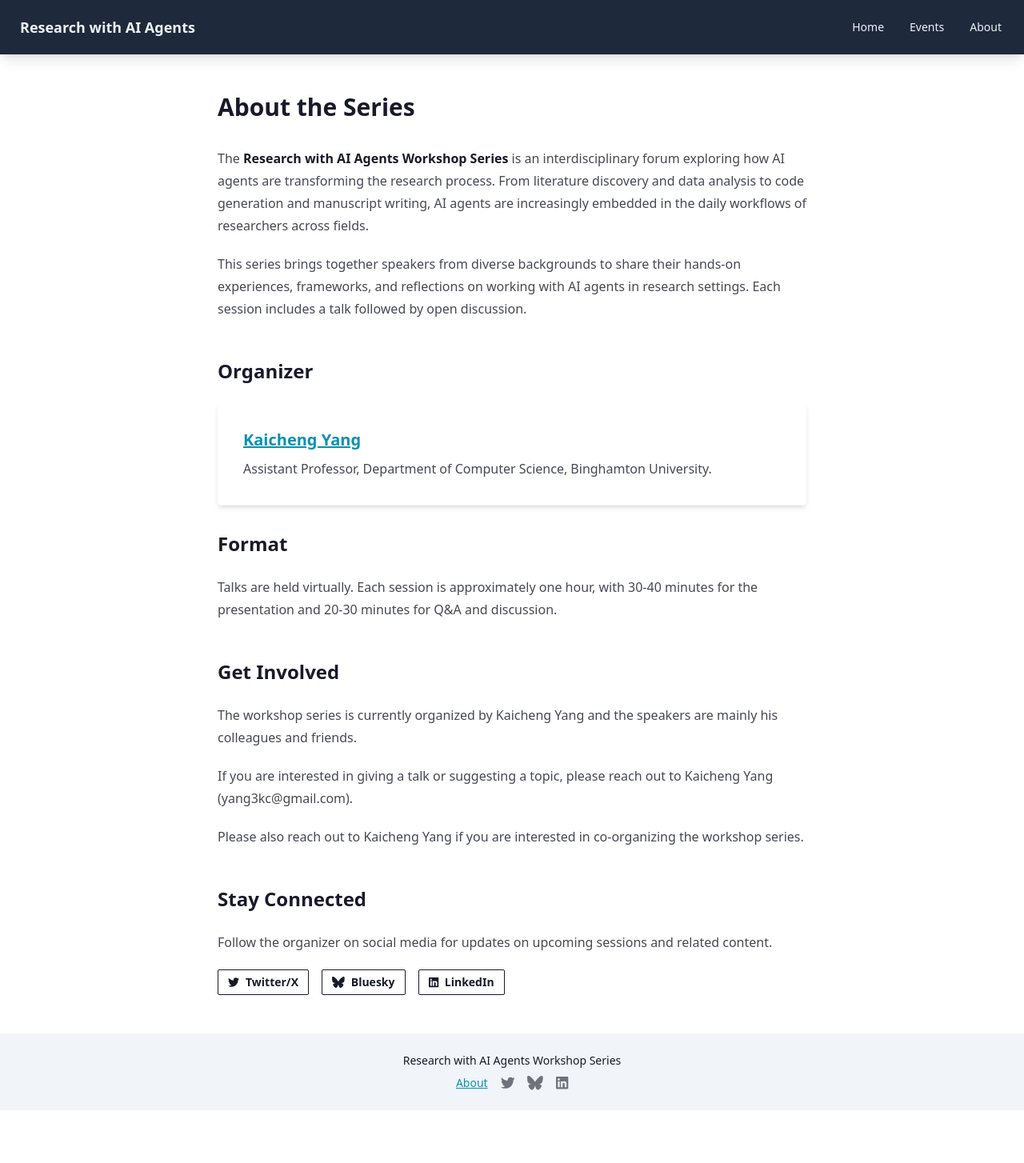
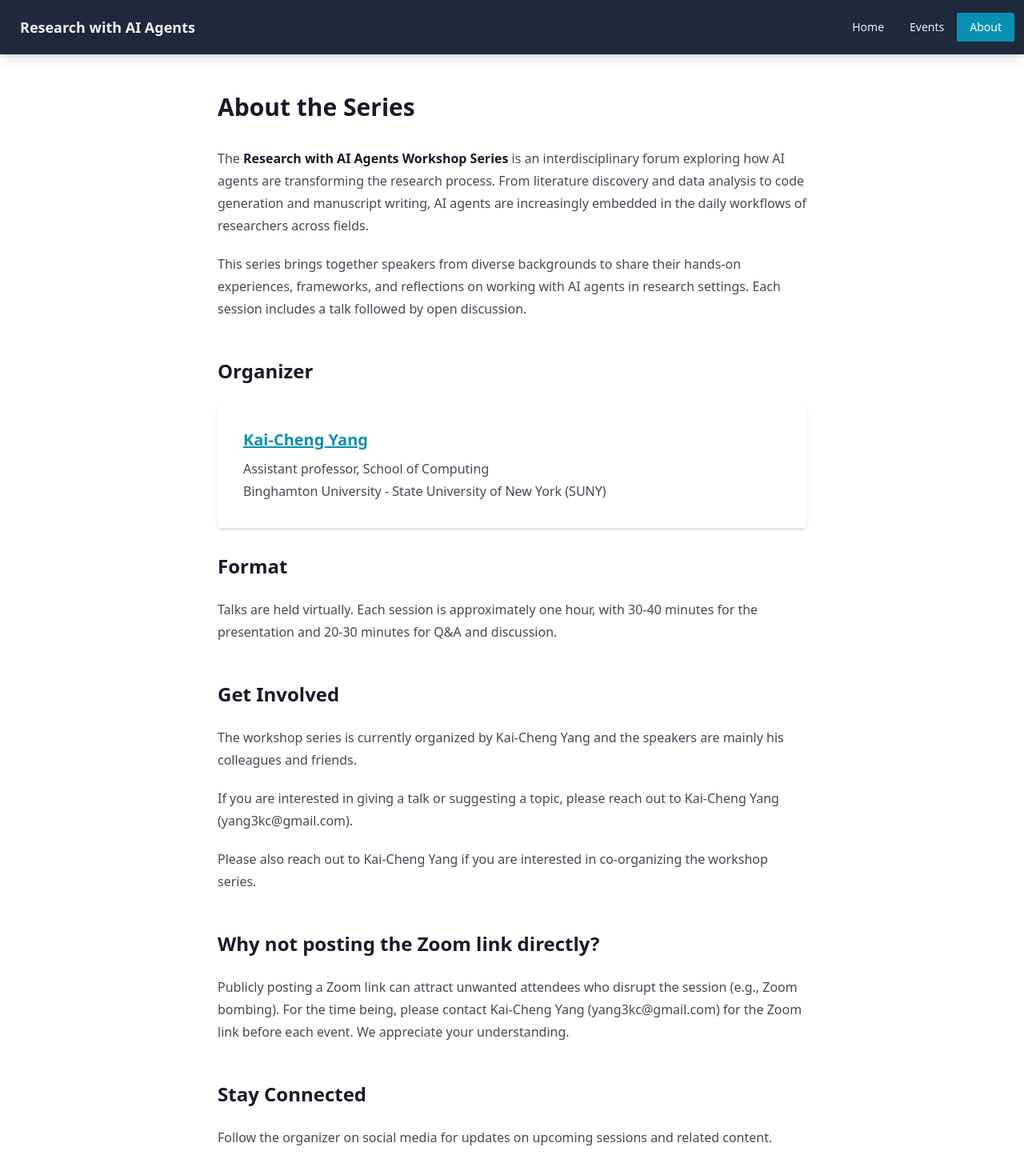
Before and after one commit to Research-with-AI-agents-workshop/Research-with-AI-agents-workshop.github.io, a Vue app: page /about in a window 1280 px wide. Shown: the top 1454 px of the page at 80% size. Before the commit the page ends 1388 px from the top, so only its background shows below. Built offline with nearby package versions, Linux system fonts and the light colour scheme.

Commit message:
fix: teal highlight for active navbar buttons; add Zoom bombing explanation to About page

```diff
--- a/src/components/Navbar.vue
+++ b/src/components/Navbar.vue
@@ -28,3 +28,14 @@ import { RouterLink } from 'vue-router'
     </div>
   </div>
 </template>
+
+<style>
+/* Override DaisyUI's dark active/focus state on navbar menu links */
+.navbar .menu li > a:hover,
+.navbar .menu li > a:focus,
+.navbar .menu li > a:active,
+.navbar .menu li > a.router-link-active {
+  background-color: #0891b2 !important;
+  color: #ffffff !important;
+}
+</style>
--- a/src/pages/AboutPage.vue
+++ b/src/pages/AboutPage.vue
@@ -1,5 +1,4 @@
-<script setup>
-</script>
+<script setup></script>
 
 <template>
     <div class="max-w-3xl mx-auto px-4 py-12">
@@ -7,16 +6,19 @@
 
         <div class="prose max-w-none">
             <p>
-        The <strong>Research with AI Agents Workshop Series</strong> is an interdisciplinary forum exploring
-        how AI agents are transforming the research process. From literature discovery and data
-        analysis to code generation and manuscript writing, AI agents are increasingly embedded in the
-        daily workflows of researchers across fields.
+                The <strong>Research with AI Agents Workshop Series</strong> is
+                an interdisciplinary forum exploring how AI agents are
+                transforming the research process. From literature discovery and
+                data analysis to code generation and manuscript writing, AI
+                agents are increasingly embedded in the daily workflows of
+                researchers across fields.
             </p>
 
             <p>
-        This series brings together speakers from diverse backgrounds to share their hands-on
-        experiences, frameworks, and reflections on working with AI agents in research settings.
-        Each session includes a talk followed by open discussion.
+                This series brings together speakers from diverse backgrounds to
+                share their hands-on experiences, frameworks, and reflections on
+                working with AI agents in research settings. Each session
+                includes a talk followed by open discussion.
             </p>
 
             <h2>Organizer</h2>
@@ -24,10 +26,18 @@
                 <div class="card bg-base-100 shadow-md mt-4">
                     <div class="card-body">
                         <h3 class="card-title">
-              <a href="https://kaichengyang.github.io" target="_blank" class="link link-primary">Kaicheng Yang</a>
+                            <a
+                                href="https://www.kaichengyang.me/"
+                                target="_blank"
+                                class="link link-primary"
+                                >Kai-Cheng Yang</a
+                            >
                         </h3>
                         <p>
-              Assistant Professor, Department of Computer Science, Binghamton University.
+                            Assistant professor, School of Computing
+                            <br />
+                            Binghamton University - State University of New York
+                            (SUNY)
                         </p>
                     </div>
                 </div>
@@ -35,36 +45,63 @@
 
             <h2 class="mt-8">Format</h2>
             <p>
-        Talks are held virtually. Each session is approximately
-        one hour, with 30-40 minutes for the presentation and 20-30 minutes for Q&A and discussion.
+                Talks are held virtually. Each session is approximately one
+                hour, with 30-40 minutes for the presentation and 20-30 minutes
+                for Q&A and discussion.
             </p>
 
             <h2>Get Involved</h2>
             <p>
-        The workshop series is currently organized by Kaicheng Yang and the speakers are mainly his colleagues and friends.
+                The workshop series is currently organized by Kai-Cheng Yang and
+                the speakers are mainly his colleagues and friends.
             </p>
             <p>
-        If you are interested in giving a talk or suggesting a topic, please reach out to Kaicheng Yang (yang3kc@gmail.com).
+                If you are interested in giving a talk or suggesting a topic,
+                please reach out to Kai-Cheng Yang (yang3kc@gmail.com).
             </p>
             <p>
-        Please also reach out to Kaicheng Yang if you are interested in co-organizing the workshop series.
+                Please also reach out to Kai-Cheng Yang if you are interested in
+                co-organizing the workshop series.
+            </p>
+
+            <h2>Why not posting the Zoom link directly?</h2>
+            <p>
+                Publicly posting a Zoom link can attract unwanted attendees who
+                disrupt the session (e.g., Zoom bombing). For the time being,
+                please contact Kai-Cheng Yang (yang3kc@gmail.com) for the Zoom
+                link before each event. We appreciate your understanding.
             </p>
 
             <h2>Stay Connected</h2>
-      <p>Follow the organizer on social media for updates on upcoming sessions and related content.</p>
+            <p>
+                Follow the organizer on social media for updates on upcoming
+                sessions and related content.
+            </p>
             <div class="not-prose flex flex-wrap gap-4 mt-4">
-        <a href="https://twitter.com/yang3kc" target="_blank" rel="noopener noreferrer"
-           class="btn btn-outline btn-sm gap-2">
+                <a
+                    href="https://twitter.com/yang3kc"
+                    target="_blank"
+                    rel="noopener noreferrer"
+                    class="btn btn-outline btn-sm gap-2"
+                >
                     <font-awesome-icon :icon="['fab', 'twitter']" />
                     Twitter/X
                 </a>
-        <a href="https://bsky.app/profile/yang3kc.bsky.social" target="_blank" rel="noopener noreferrer"
-           class="btn btn-outline btn-sm gap-2">
+                <a
+                    href="https://bsky.app/profile/yang3kc.bsky.social"
+                    target="_blank"
+                    rel="noopener noreferrer"
+                    class="btn btn-outline btn-sm gap-2"
+                >
                     <font-awesome-icon :icon="['fab', 'bluesky']" />
                     Bluesky
                 </a>
-        <a href="https://www.linkedin.com/in/kaicheng-yang-43477213b/" target="_blank" rel="noopener noreferrer"
-           class="btn btn-outline btn-sm gap-2">
+                <a
+                    href="https://www.linkedin.com/in/kaicheng-yang-43477213b/"
+                    target="_blank"
+                    rel="noopener noreferrer"
+                    class="btn btn-outline btn-sm gap-2"
+                >
                     <font-awesome-icon :icon="['fab', 'linkedin']" />
                     LinkedIn
                 </a>
```
Lines whose indentation alone changed are shown as unchanged.
